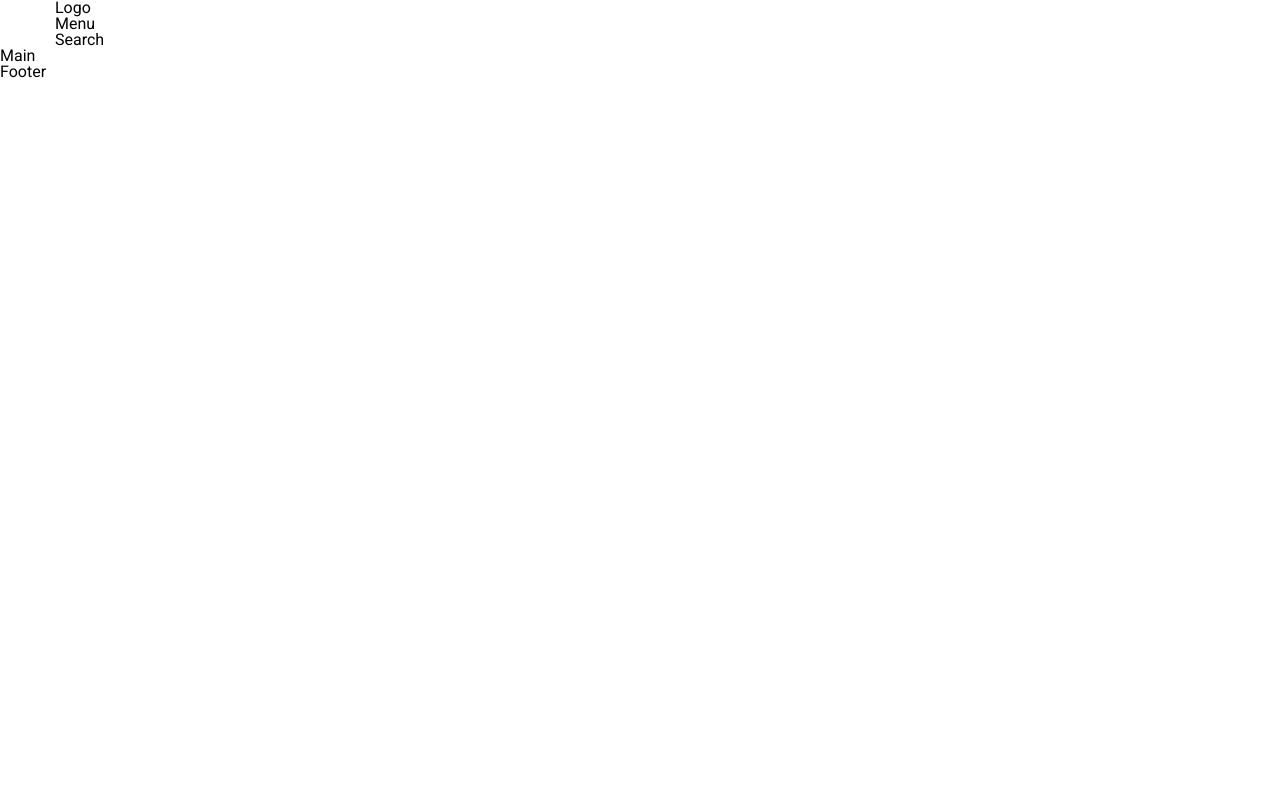
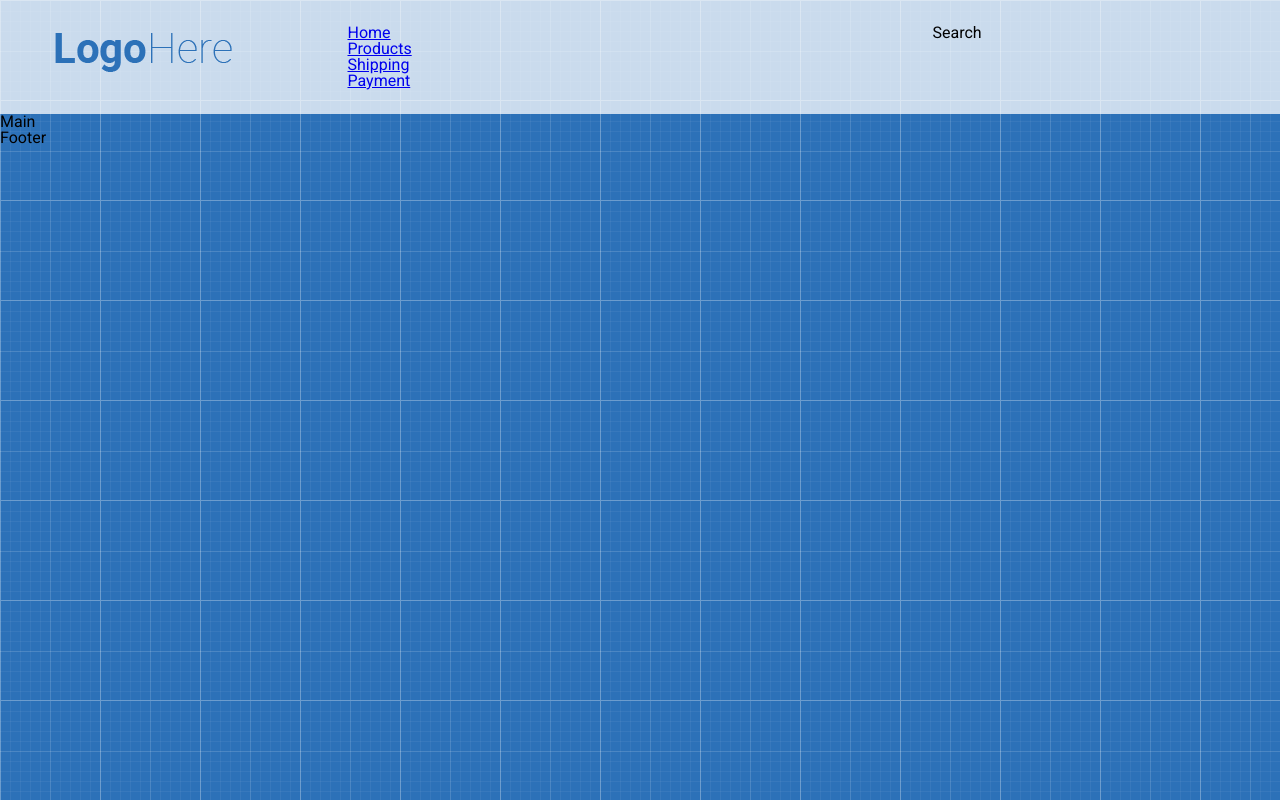
Before and after one commit to mrfunkster/shop-project, a plain HTML site: page index.html in a window 1280 px wide. Drawn offline with Linux system fonts and the light colour scheme.

Commit message:
Adding logo and menu column

```diff
--- a/index.html
+++ b/index.html
@@ -14,8 +14,23 @@
     <header class="header">
         <div class="container">
             <div class="row">
-                <div class="col-md-3">Logo</div>
-                <div class="col-md-6">Menu</div>
+                <div class="col-md-3">
+                    <div class="logo">
+                        <a href="#">
+                            <img src="images/logo.png" alt="LogoHere">
+                        </a>
+                    </div>
+                </div>
+                <div class="col-md-6">
+                    <nav>
+                        <ul class="menu">
+                            <li><a href="#">Home</a></li>
+                            <li><a href="#">Products</a></li>
+                            <li><a href="#">Shipping</a></li>
+                            <li><a href="#">Payment</a></li>
+                        </ul>
+                    </nav>
+                </div>
                 <div class="col-md-3">Search</div>
             </div>
         </div>
--- a/styles/style.css
+++ b/styles/style.css
@@ -4,9 +4,37 @@
 
 body {
     font-family: 'Roboto', sans-serif;
+    background-image: url(../images/patt.png);
+}
+
+.header {
+    background-color: rgba(255, 255, 255, 0.75);
+    padding: 25px 0;
 }
 
 .container {
     width: 1170px;
     margin: 0 auto;
 }
+
+[class*='col-'] {
+    float: left;
+}
+
+.row:after {
+    content: '';
+    display: block;
+    clear: both;
+}
+
+.col-md-3 {
+    width: 25%;
+}
+
+.col-md-6 {
+    width: 50%;
+}
+
+.logo {
+    margin-top: 8px;
+}
```
Also changed, not shown: images/logo.png (added), images/patt.png (added).
